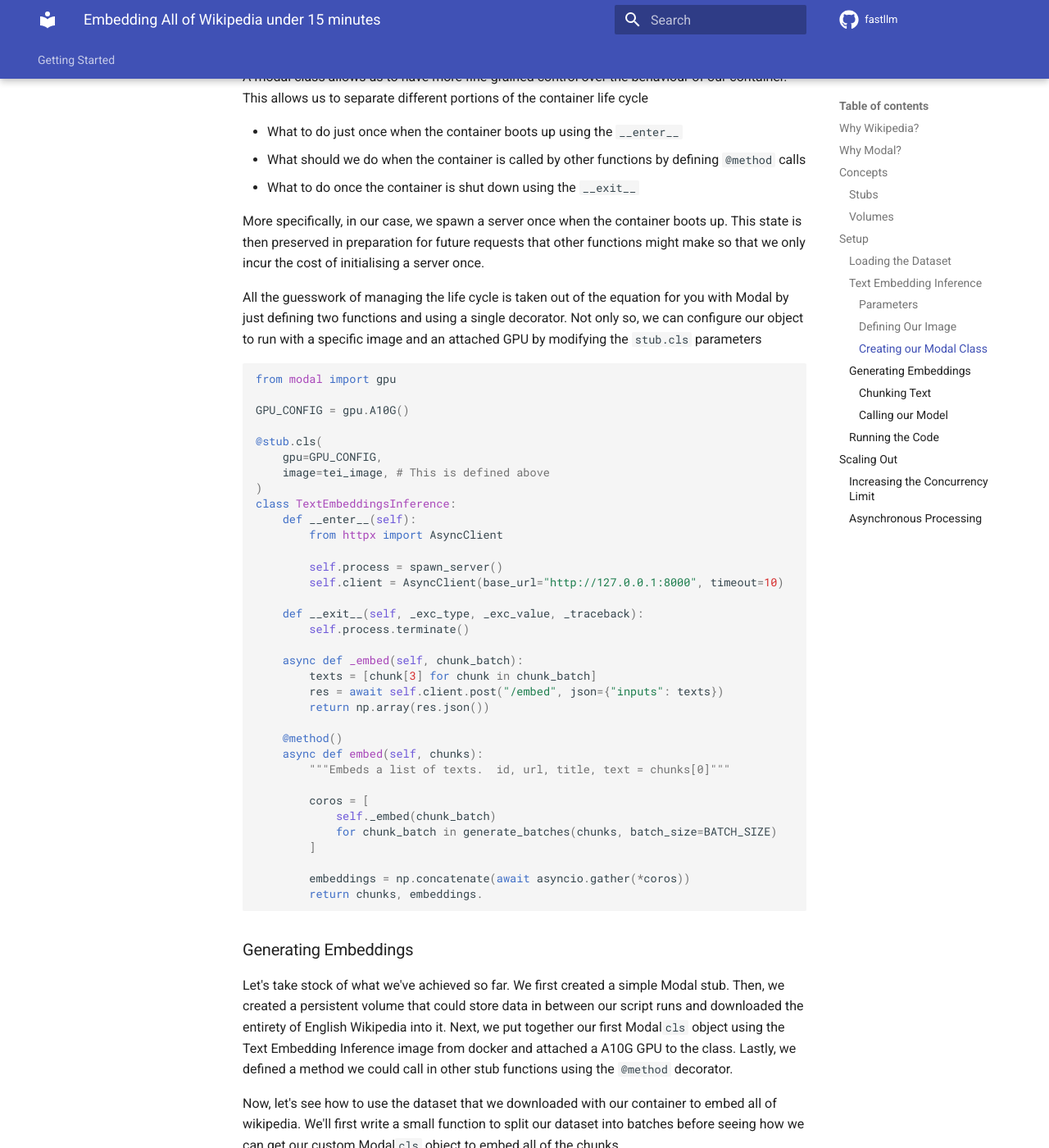
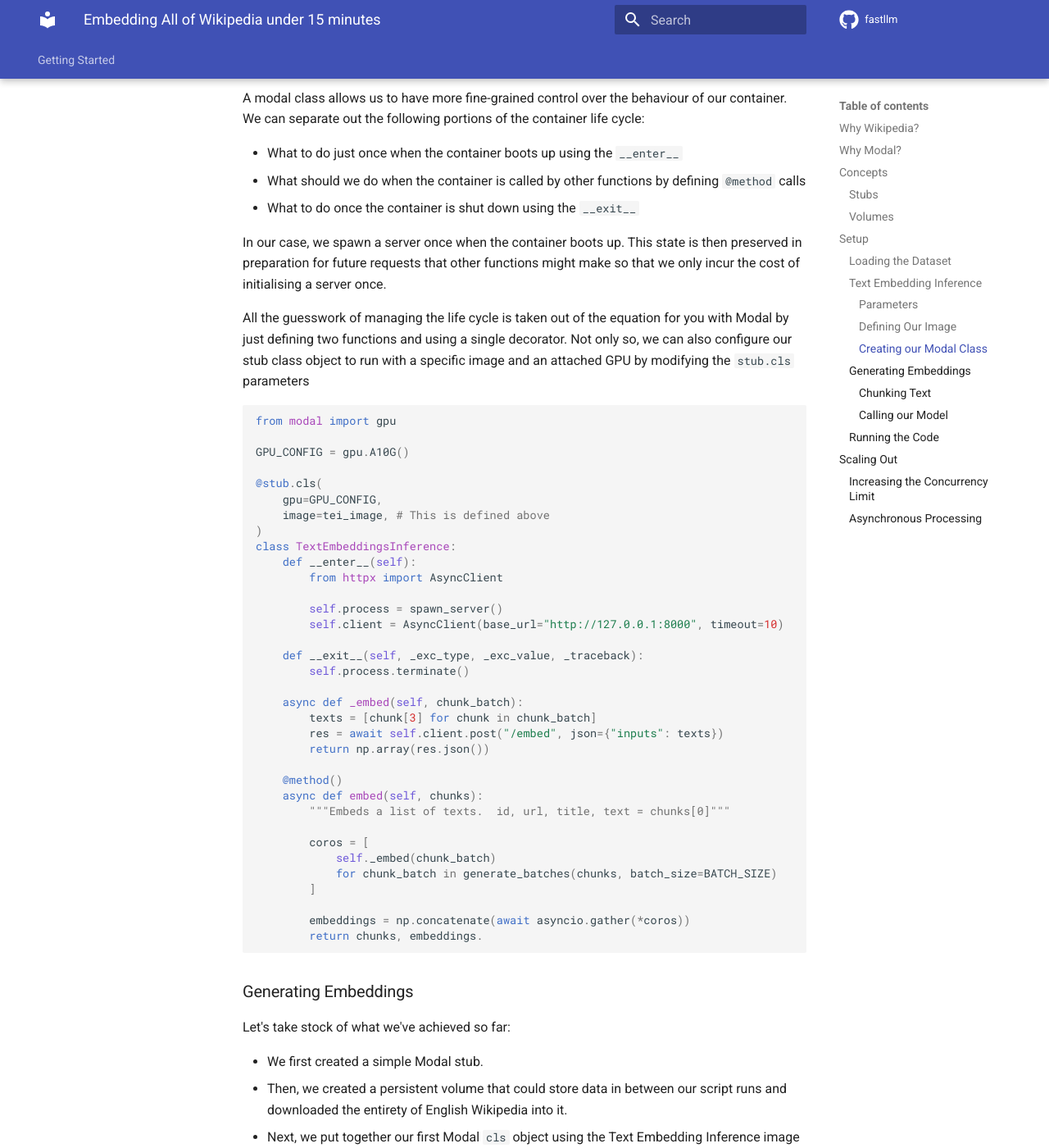
Before and after one commit to 567-labs/fastllm, an MkDocs documentation site: the page built from docs/embedding.md, in a window 1280 px wide and 1400 px high, scrolled down 5167 px. Shown: the whole window at 82% size. Built offline with MkDocs 1.6.1 and Material for MkDocs 9.7.7, drawn with Linux system fonts in a browser that asks for light colours; comment, search, counter and statistics services are not loaded; some of the changed text lies outside the part shown.

Commit message:
Update embedding.md (#35)
Adding some additional changes by @Anmol6 to help increase clarity of the article

````diff
--- a/docs/embedding.md
+++ b/docs/embedding.md
@@ -110,7 +110,7 @@ modal run download.py
 
 ### Text Embedding Inference
 
-In order to embed our function, we'll be using the Hugging Face [Text Embedding Inference](https://github.com/huggingface/text-embeddings-inference) package. We'll walk you through how to leverage caching of model weights by defining a custom modal image, manage container state through a Modal `cls` object methods and lastly, how to leverage this new container in our other functions.
+For our embedding function, we'll be using the Hugging Face [Text Embedding Inference](https://github.com/huggingface/text-embeddings-inference) package. We'll walk through how to leverage caching of model weights by defining a custom modal image, manage container state through a Modal `cls` object methods and lastly, how to leverage this new container in our other functions.
 
 #### Parameters
 
@@ -179,15 +179,15 @@ By using the `run_function` property, we're able to execute the `download_model`
 
 #### Creating our Modal Class
 
-A modal class allows us to have more fine-grained control over the behaviour of our container. This allows us to separate different portions of the container life cycle
+A modal class allows us to have more fine-grained control over the behaviour of our container. We can separate out the following portions of the container life cycle:
 
 - What to do just once when the container boots up using the  `__enter__`
 - What should we do when the container is called by other functions by defining  `@method` calls
 - What to do once the container is shut down using the `__exit__`
 
-More specifically, in our case, we spawn a server once when the container boots up. This state is then preserved in preparation for future requests that other functions might make so that we only incur the cost of initialising a server once.
+In our case, we spawn a server once when the container boots up. This state is then preserved in preparation for future requests that other functions might make so that we only incur the cost of initialising a server once.
 
-All the guesswork of managing the life cycle is taken out of the equation for you with Modal by just defining two functions and using a single decorator. Not only so, we can configure our object to run with a specific image and an attached GPU by modifying the `stub.cls` parameters
+All the guesswork of managing the life cycle is taken out of the equation for you with Modal by just defining two functions and using a single decorator. Not only so, we can also configure our stub class object to run with a specific image and an attached GPU by modifying the `stub.cls` parameters
 
 ```python
 from modal import gpu
@@ -228,9 +228,14 @@ class TextEmbeddingsInference:
 
 ### Generating Embeddings
 
-Let's take stock of what we've achieved so far. We first created a simple Modal stub. Then, we created a persistent volume that could store data in between our script runs and downloaded the entirety of English Wikipedia into it. Next, we put together our first Modal`cls` object using the Text Embedding Inference image from docker and attached a A10G GPU to the class. Lastly, we defined a method we could call in other stub functions using the `@method` decorator.
+Let's take stock of what we've achieved so far:
 
-Now, let's see how to use the dataset that we downloaded with our container to embed all of wikipedia. We'll first write a small function to split our dataset into batches before seeing how we can get our custom Modal`cls` object to embed all of the chunks.
+- We first created a simple Modal stub.
+- Then, we created a persistent volume that could store data in between our script runs and downloaded the entirety of English Wikipedia into it.
+- Next, we put together our first Modal `cls` object using the Text Embedding Inference image from docker and attached a A10G GPU to the class.
+- Lastly, we defined a method we could call in other stub functions using the `@method` decorator.
+
+Now, let's see how to use the dataset that we downloaded with our container to embed all of wikipedia. We'll first write a small function to split our dataset into batches before seeing how we can get our custom Modal `cls` object to embed all of the chunks.
 
 #### Chunking Text
 
@@ -282,14 +287,14 @@ Trying to implement this on our own would have been a serious challenge - you wo
     timeout=5000,
 )
 def embed_dataset():
-	dataset = load_from_disk(f"{cache_dir}/wikipedia")
+  dataset = load_from_disk(f"{cache_dir}/wikipedia")
   model = TextEmbeddingsInference()
 
   ttl_size = 19560538957 # This is the size of the dataset
   sample_size = int(ttl_size * 0.01) # We work with 1% of the dataset
   subset = dataset["train"].select(range(sample_size))
 
-	text_chunks = generate_chunks_from_dataset(subset, chunk_size=512)
+  text_chunks = generate_chunks_from_dataset(subset, chunk_size=512)
   batches = generate_batches(text_chunks, batch_size=batch_size)
   acc_chunks = []
   embeddings = []
@@ -297,7 +302,7 @@ def embed_dataset():
       acc_chunks.extend(batch_chunks)
       embeddings.extend(batch_embeddings)
 
-	return
+  return
 ```
 
 ### Running the Code
@@ -307,7 +312,7 @@ We define a `local_entrypoint` to call this new stub function in our `main.py` f
 ```python
 @stub.local_entrypoint()
 def main():
-	embed_dataset()
+    embed_dataset()
 ```
 
 This allows us to run this entire script using the command
````
Also changed, not shown: other parts of docs/embedding.md (+1 -1 lines).
